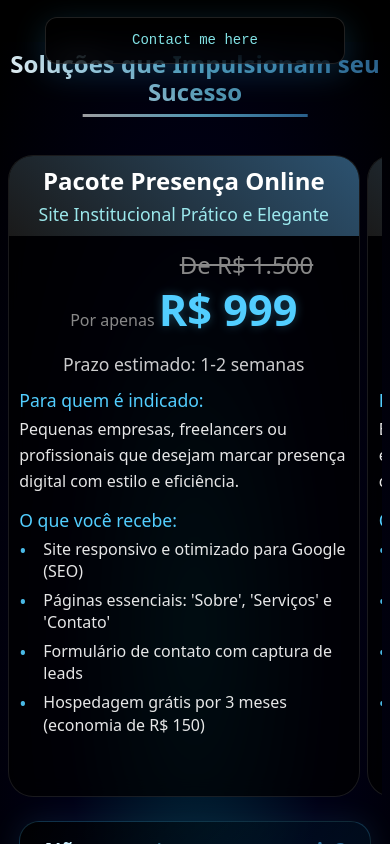
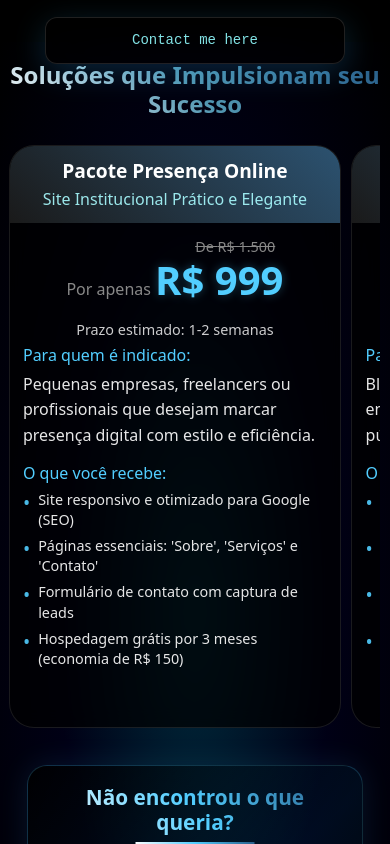
Before and after one commit to LucasRgo/portfolio, a React (Vite) app: page / in a window 390 px wide. Shown: the part 760-1604 px from the top of the page. Built offline with nearby package versions, Linux system fonts and the light colour scheme.

Commit message:
Better readability on smaller devices

```diff
--- a/src/pages/home/Services.css
+++ b/src/pages/home/Services.css
@@ -34,15 +34,27 @@
 }
 
 .services-grid {
-    display: grid;
-    grid-template-columns: repeat(auto-fit, minmax(350px, 1fr));
+    display: flex;
+    overflow-x: auto;
+    scroll-snap-type: x mandatory;
+    -webkit-overflow-scrolling: touch;
     gap: 2rem;
-    max-width: 1600px;
+    padding: 1rem;
     margin: 0 auto;
-    padding: 0 1rem;
+    max-width: 100%;
+    scrollbar-width: none; /* Firefox */
+    -ms-overflow-style: none; /* IE and Edge */
+}
+
+.services-grid::-webkit-scrollbar {
+    display: none; /* Chrome, Safari and Opera */
 }
 
 .service-card {
+    scroll-snap-align: start;
+    min-width: 350px;
+    flex: 0 0 auto;
+    width: 350px;
     background: rgba(0, 0, 0, 0.7);
     border-radius: 25px;
     backdrop-filter: blur(10px);
@@ -301,110 +313,160 @@ i {
     text-align: justify;
 }
 
-@media (max-width: 768px) {
+/* Mobile-specific styles */
+@media (max-width: 868px) {
     .services-section {
-        padding: 2%;
+        padding: 5% 2%;
         width: 100%;
+        overflow-x: hidden;
+    }
+
+    .services-section h2 {
+        font-size: 150%;
+        margin-bottom: 5%;
     }
 
     .services-section h2::after {
-        width: 60%;
-    }
-
-    .services-section h2 {
-        font-size: 1.5rem;
+        width: 50%;
+        height: 0.2%;
     }
 
     .services-grid {
         display: flex;
         overflow-x: auto;
         scroll-snap-type: x mandatory;
+        gap: 3%;
+        padding: 2% 4%;
+        margin: 0;
+        width: 99.5%;
+        scrollbar-width: none;
         -webkit-overflow-scrolling: touch;
-        padding: 0;
-        gap: 0;
-        margin: 0;
-        width: 100%;
-        scrollbar-width: none;
-        -ms-overflow-style: none;
-    }
-
-    .services-grid::-webkit-scrollbar {
-        display: none;
     }
 
     .service-card {
+        max-width: 97%;
+        min-width: 320px;
         scroll-snap-align: start;
-        width: 94%;
-        margin-right: 2%;
-        flex: 0 0 auto;
+        margin-bottom: 3%;
+    }
+
+    .card-header {
+        padding: 4%;
+        height: auto;
+    }
+
+    .card-header h3 {
+        font-size: 120%;
+    }
+
+    .card-header h4 {
+        font-size: 100%;
+    }
+
+    .card-body {
+        padding: 4%;
+    }
+
+    .price-tag {
+        gap: 1%;
+        margin-bottom: 3%;
+    }
+
+    .original-price {
+        font-size: 90%;
+        margin-right: 17%;
+    }
+
+    .price-value {
+        font-size: 250%;
+    }
+
+    .deadline {
+        margin: 2% 0;
+        font-size: 90%;
+    }
+
+    .for-who h5,
+    .features h5 {
+        font-size: 100%;
+        margin: 2% 0;
+    }
+
+    .features li {
+        padding-left: 5%;
+        margin-bottom: 2%;
+        font-size: 90%;
+    }
+
+    /* Additional Services Section */
+    .additional-services {
+        padding: 5% 2%;
+        width: 100%;
+    }
+
+    .additional-services h2 {
+        font-size: 150%;
+        margin-bottom: 5%;
+    }
+
+    .additional-services h2::after {
+        width: 60%;
     }
 
     .services-list {
         display: flex;
         overflow-x: auto;
         scroll-snap-type: x mandatory;
-        -webkit-overflow-scrolling: touch;
-        padding: 1%;
-        gap: 1%;
-        width: 96%;
-        margin: 0 auto;
+        gap: 3%;
+        padding: 2% 4%;
+        margin: 3% 0;
+        width: 99%;
         scrollbar-width: none;
-        -ms-overflow-style: none;
     }
 
+    .service-item {
+        min-width: 85%;
+        scroll-snap-align: start;
+        padding: 3%;
+        margin-bottom: 0%;
+    }
+
+    .special-touch {
+        width: 90%;
+        margin: 5% auto;
+        padding: 5%;
+    }
+
+    .special-touch h3 {
+        font-size: 130%;
+        margin-bottom: 5%;
+    }
+
+    .special-touch h3::after {
+        width: 40%;
+    }
+
+    .special-touch p {
+        font-size: 90%;
+        line-height: 150%;
+    }
+
+    /* Hide scrollbars but keep functionality */
+    .services-grid::-webkit-scrollbar,
     .services-list::-webkit-scrollbar {
         display: none;
     }
 
-    .service-item {
-        scroll-snap-align: start;
-        width: 85%;
-        margin-right: 5%;
-        flex: 0 0 auto;
-        padding: 1rem;
+    /* Add visual indication for scrolling */
+    .services-grid,
+    .services-list {
+        -ms-overflow-style: none;
+        position: relative;
     }
 
-    .service-item h5 {
-        font-size: 1.2rem;
-        margin-bottom: 0.5rem;
-    }
-
-    .service-item p {
-        font-size: 1rem;
-        line-height: 1.4;
-        margin: 0;
-    }
-
-    .special-touch {
-        padding: 1rem;
-        margin: 1.5rem auto;
-        width: 94%;
-    }
-
-    .special-touch h3 {
-        font-size: 1.3rem;
-        margin-bottom: 0.8rem;
-    }
-
-    .special-touch h3::after {
-        bottom: -5px;
-        width: 120px;
-        height: 2px;
-    }
-
-    .special-touch p {
-        font-size: 1rem;
-        line-height: 1.4;
-        margin: 0;
-    }
-
-    .card-header {
-        height: auto;
-        min-height: 80px;
-        padding: 3%;
-    }
-
-    .card-body {
-        padding: 3%;
+    /* Add smooth scrolling */
+    .services-grid,
+    .services-list {
+        scroll-behavior: smooth;
     }
 }
--- a/src/pages/home/skills.jsx
+++ b/src/pages/home/skills.jsx
@@ -17,11 +17,11 @@ import {
 import "./skills.css";
 import AOS from "aos";
 import "aos/dist/aos.css";
-import React, { useEffect, useContext } from 'react'; // Added useContext
-import { LanguageContext } from '../../components/LanguageContext'; // Adjust path if needed
+import React, { useEffect, useContext } from "react"; // Added useContext
+import { LanguageContext } from "../../components/LanguageContext"; // Adjust path if needed
 
 const Skills = () => {
-  const { language } = useContext(LanguageContext); // Get language from context
+    const { language } = useContext(LanguageContext); // Get language from context
 
     useEffect(() => {
         AOS.init();
```
Also changed, not shown: src/pages/home/home.jsx (+50 -22 lines).
